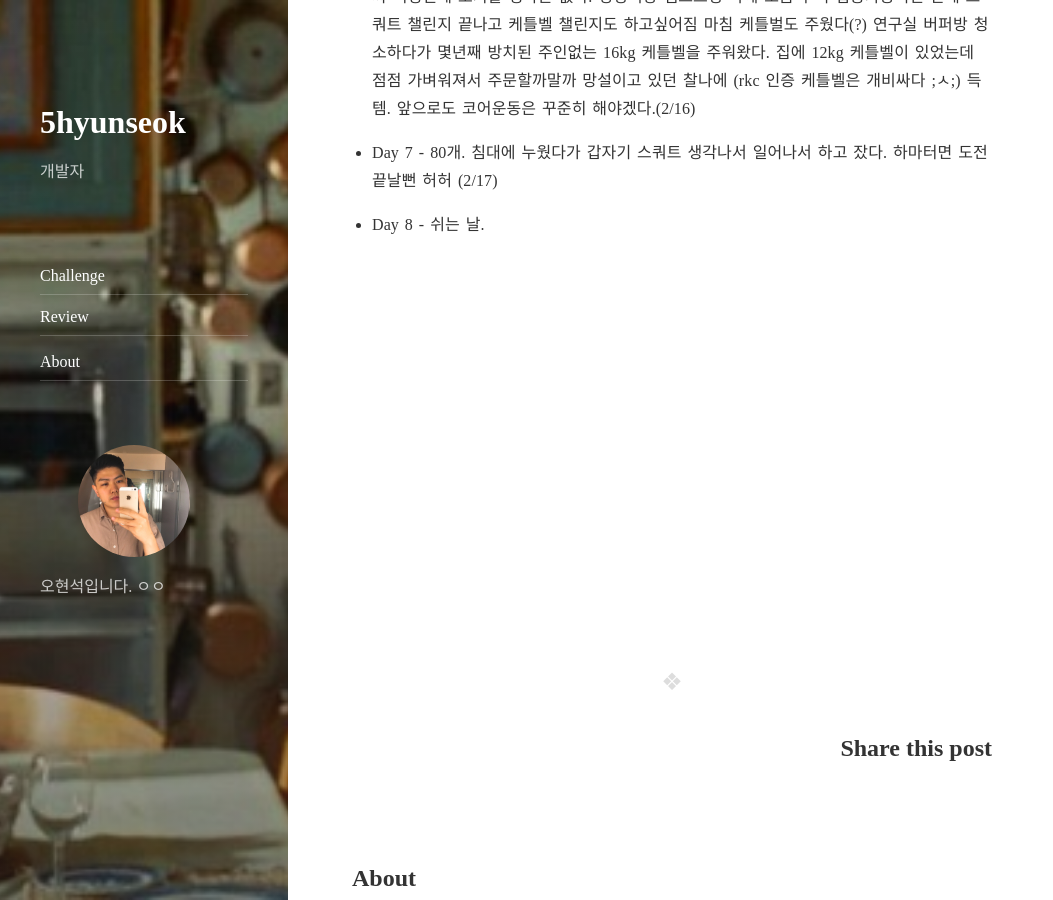
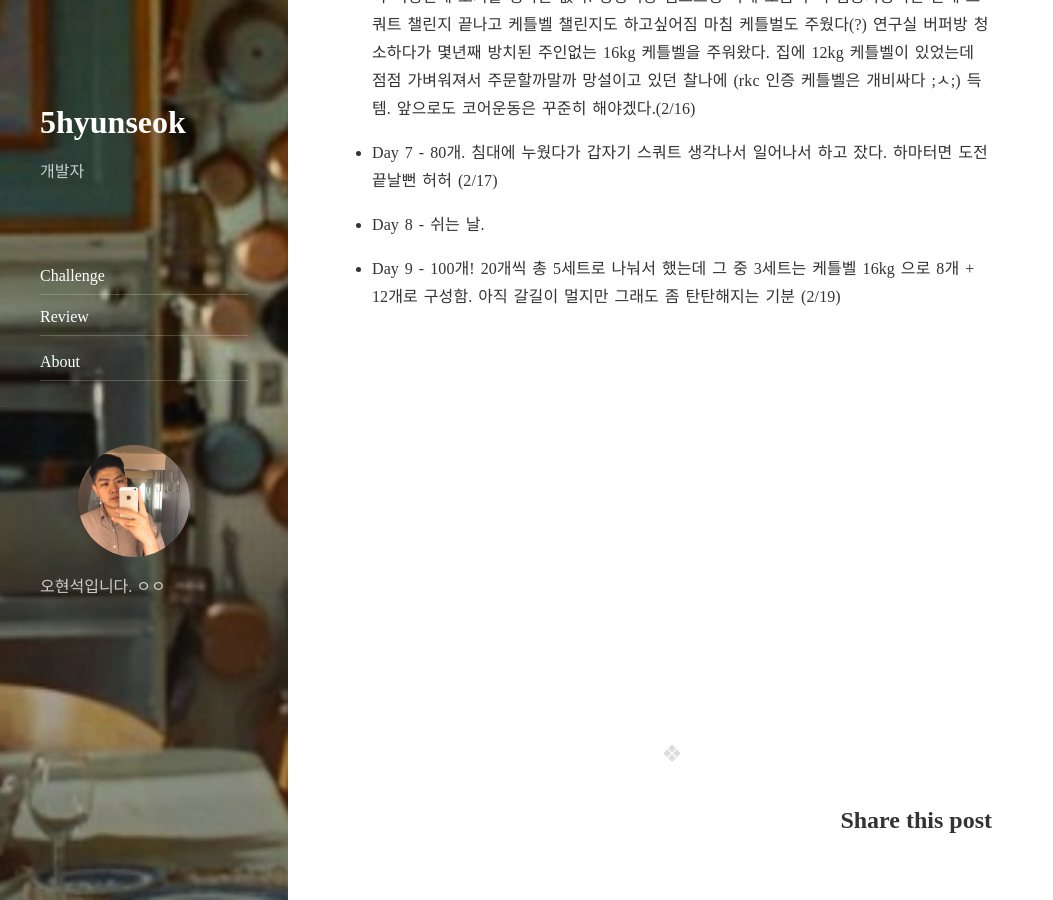
Before and after one commit to 5hyunseok/5hyunseok.github.io, a Jekyll site: the page built from _posts/2018-02-11-squat-challenge.markdown, in a window 1280 px wide and 900 px high, scrolled down 2026 px. Shown: the whole window, without its empty margins (0-1053 px from the left). Built offline with Jekyll 4.4.1, drawn with Linux system fonts in a browser that asks for light colours; nearby versions of some CDN libraries; comment, search, counter and statistics services are not loaded.

Commit message:
Add day 9 of Squat Challenge

```diff
--- a/_posts/2018-02-11-squat-challenge.markdown
+++ b/_posts/2018-02-11-squat-challenge.markdown
@@ -42,3 +42,5 @@ comments: true
 - Day 7 - 80개. 침대에 누웠다가 갑자기 스쿼트 생각나서 일어나서 하고 잤다. 하마터면 도전 끝날뻔 허허 (2/17)
 
 - Day 8 - 쉬는 날.
+
+- Day 9 - 100개! 20개씩 총 5세트로 나눠서 했는데 그 중 3세트는 케틀벨 16kg 으로 8개 + 12개로 구성함. 아직 갈길이 멀지만 그래도 좀 탄탄해지는 기분 (2/19)
```
